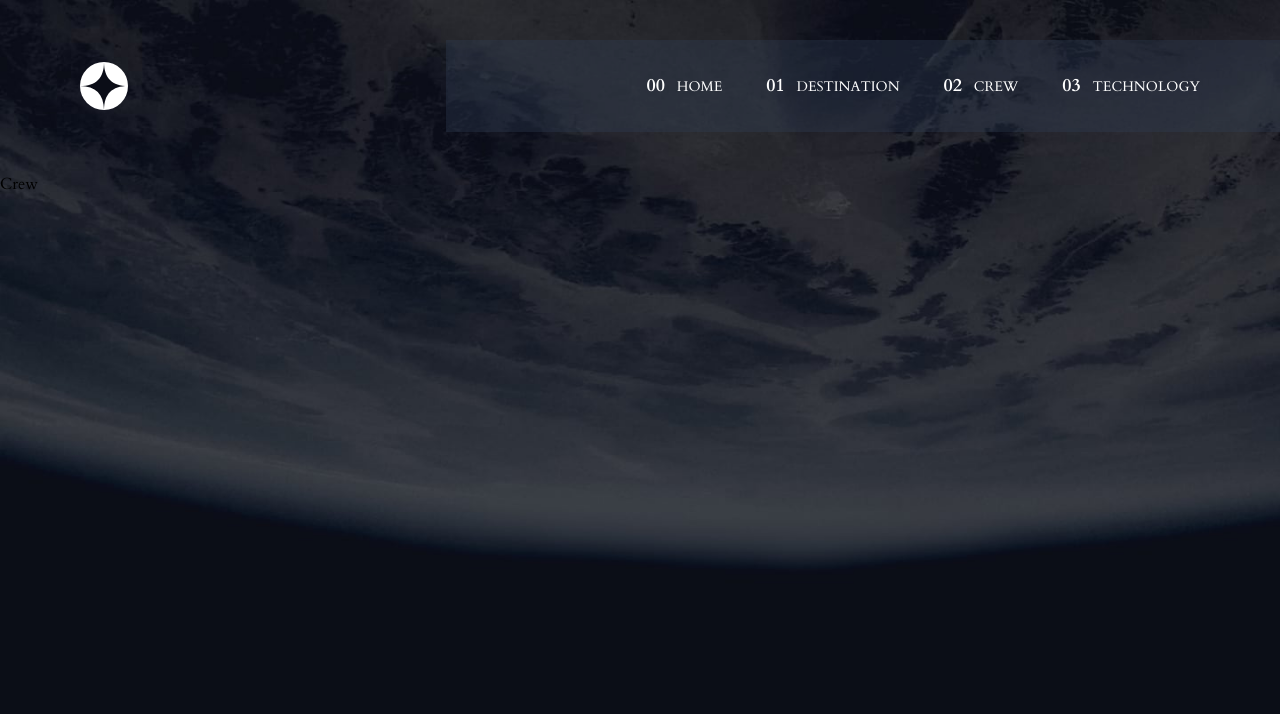
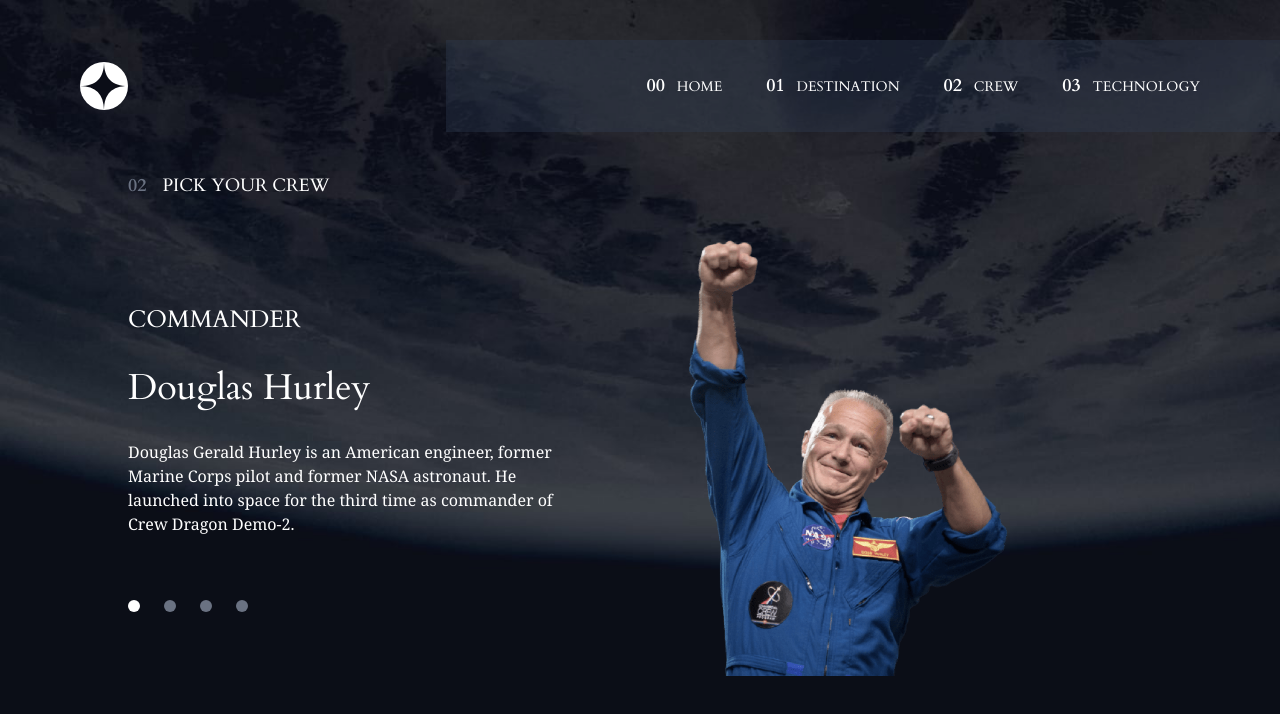
Before and after one commit to Christabel-Akpene/Space-Tourism, a React (Vite) app: page /crew in a window 1280 px wide. Shown: the top 714 px of the page. Built offline with nearby package versions, Linux system fonts and the light colour scheme.

Commit message:
feat: add crew page

```diff
--- a/src/pages/Crew.jsx
+++ b/src/pages/Crew.jsx
@@ -1,8 +1,47 @@
+import data from "../data.json";
+import { useState } from "react";
+const Crew = () => {
+  const [selected, setSelected] = useState(0);
 
-const Crew = () => {
+  const changeCrew = (position) => {
+    setSelected(position);
+  };
+
   return (
-    <div>Crew</div>
-  )
-}
+    <div className="text-white w-[80vw] m-auto">
+      <p className="text-lg">
+        <span className="text-gray-500 mr-4 font-bold">02</span>PICK YOUR CREW
+      </p>
 
-export default Crew
+      <div className="flex space-x-28 justify-between items-center mt-10 pb-10">
+        <div className="w-[35vw]">
+          <p className="text-2xl mb-8 uppercase">{data.crew[selected].role}</p>
+          <p className="mb-8 text-4xl font-semi-bold">
+            {data.crew[selected].name}
+          </p>
+          <p className="font-serif ">{data.crew[selected].bio}</p>
+            <div className="flex space-x-6 flex-row">
+              {data.crew.map((person, index) => {
+                return (
+                  <span
+                    key={person.role}
+                    onClick={() => changeCrew(index)}
+                    className={`${
+                      selected === index ? " bg-white" : "bg-gray-500"
+                    } w-3 h-3 mt-16 rounded-full inline`}
+                  >
+                  </span>
+                );
+              })}
+            </div>
+        </div>
+
+        <div className="flex-1 justify-center">
+          <img src={data.crew[selected].images.png}  className="max-w-xs w-full h-auto object-contain"/>
+        </div>
+      </div>
+    </div>
+  );
+};
+
+export default Crew;
```
